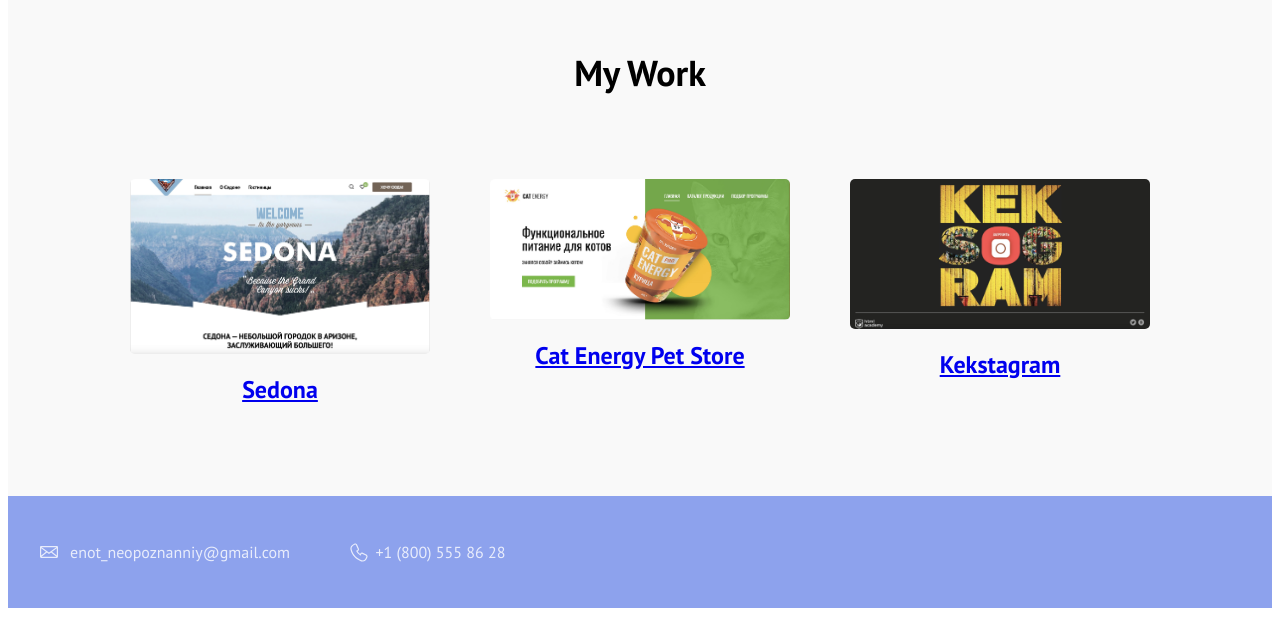
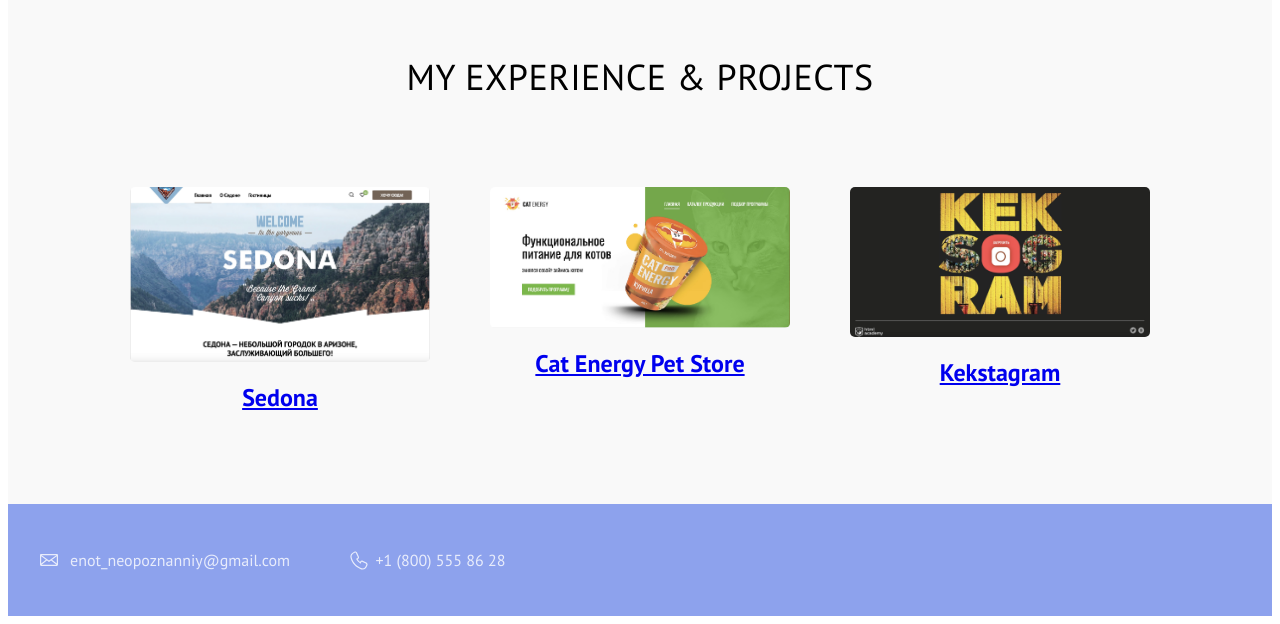
Before and after one commit to KC-LCW-Jan-23-Classroom/js-assignment-4-html-me-something-PolinaBartles, a website: page index.html in a window 1280 px wide. Shown: the part 2527-3151 px from the top of the page. Drawn offline with Linux system fonts and the light colour scheme.

Commit message:
Added html entities

```diff
--- a/index.html
+++ b/index.html
@@ -116,7 +116,7 @@
       </section>
       <section class="portfolio-section">
          <div class="container">
-            <h2 class="section-heading">My Work</h2>
+            <h2 class="section-heading">My Experience &amp; Projects</h2>
             <div class="portfolio-grid">
                <div class="portfolio-item">
                   <a href="#">
--- a/styles.css
+++ b/styles.css
@@ -424,6 +424,10 @@
   text-align: center;
   font-size: 36px;
   margin-bottom: 60px;
+  line-height: 40px;
+  font-weight: 400;
+  letter-spacing: 0.5px;
+  text-transform: uppercase;
 }
 
 .portfolio-grid {
```
